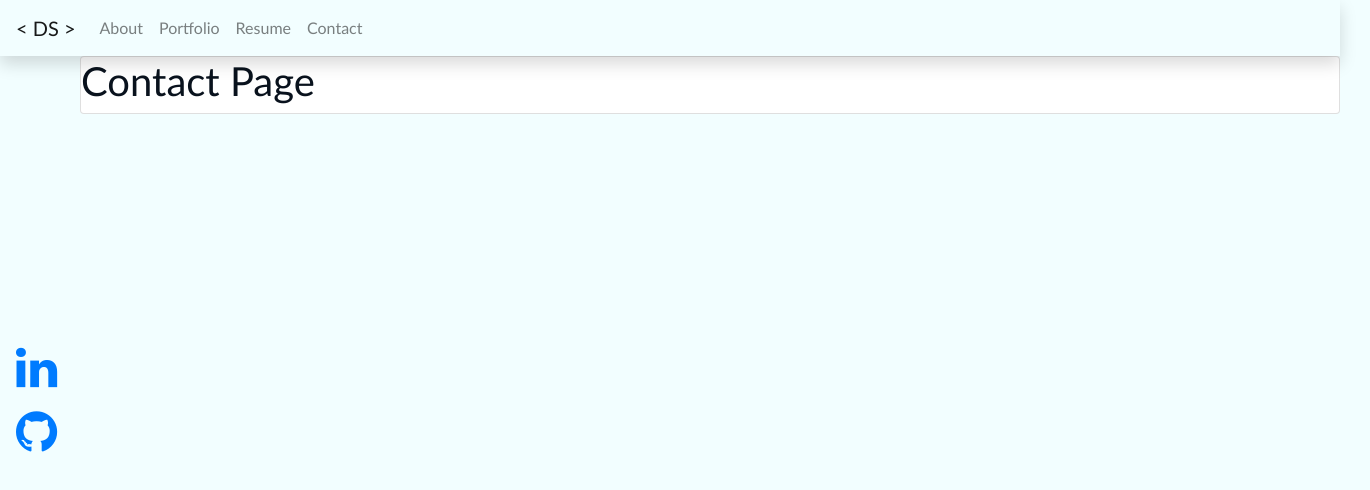
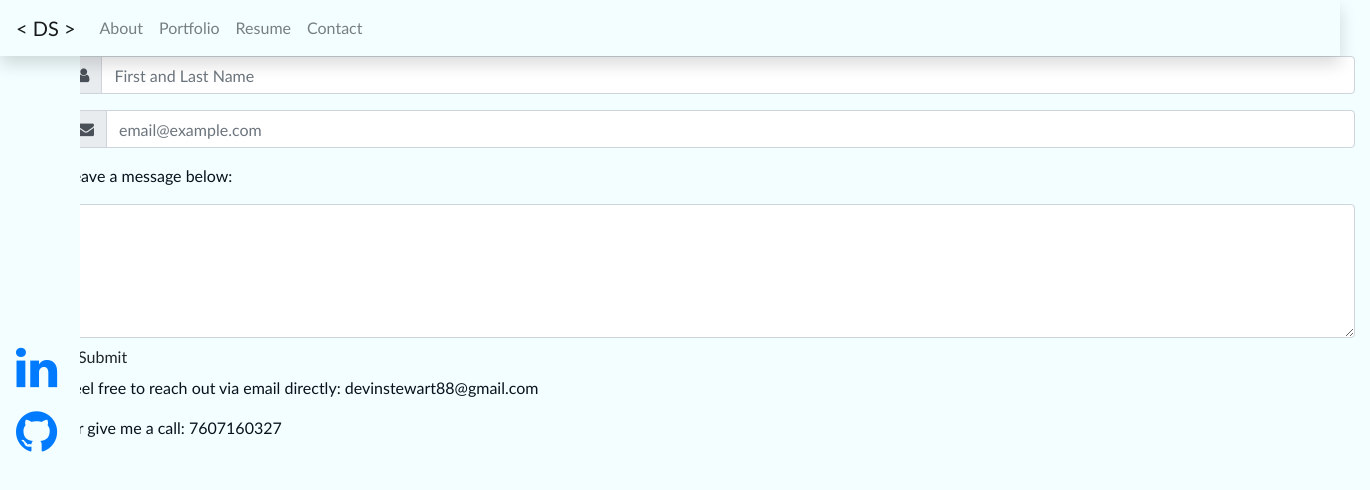
Before and after one commit to Bigshmow/Portfolio, a React app: page /Portfolio/contact in a window 1280 px wide. Shown: the top 490 px of the page, 1370 px wide, since content can reach past the window. Built offline with nearby package versions, Linux system fonts and the light colour scheme.

Commit message:
contact card added, just outline for now

```diff
--- /dev/null
+++ b/src/components/Contactcard.js
@@ -0,0 +1,28 @@
+import React, { Fragment } from 'react';
+import { Card, Container, Row, Col } from 'reactstrap';
+import s from '../styles/app.style';
+import '../styles.css';
+
+export const Contactcard = props => (
+    <Fragment>
+            <Row className='d-flex justify-content-center align-items-center'>
+                <Col xs='12' sm='12' className=''>
+                    <div className="input-group mb-3">
+                        <div className="input-group-prepend"><span className="input-group-text"><i
+                                    className="fa fa-user"></i></span></div>
+                        <input type="text" className="form-control" placeholder="First and Last Name"></input>
+                    </div>
+                    <div className="input-group mb-3">
+                        <div className="input-group-prepend"><span className="input-group-text"><i
+                                    className="fa fa-envelope"></i></span></div>
+                        <input type="text" className="form-control" placeholder="email@example.com"></input>
+                    </div>
+                    <p>Leave a message below:</p>
+                    <textarea className="form-control" id="bigText" rows="5"></textarea>
+                    <button type="submit" className="btn submit">Submit</button>
+                    <p>Feel free to reach out via email directly: devinstewart88@gmail.com</p>
+                    <p>Or give me a call: 7607160327</p>
+                </Col>
+            </Row>
+    </Fragment>
+);
--- a/src/pages/Contact.js
+++ b/src/pages/Contact.js
@@ -1,12 +1,13 @@
 import React, { Fragment } from 'react';
-import { Card } from 'reactstrap';
+import { Card, Container, Row, Col } from 'reactstrap';
+import { Contactcard } from '../components/Contactcard';
 import s from '../styles/app.style';
 
 export const Contact = props => (
-  <div>
-    <Card>
-      <h1>Contact Page</h1>
-    </Card>
-  </div>
+  <Fragment>
+    <Contactcard>
+
+    </Contactcard>
+  </Fragment>
     )
 ;
--- a/src/pages/Dashboard.js
+++ b/src/pages/Dashboard.js
@@ -32,16 +32,16 @@ export const Dashboard = props => {
               <Portfolio />
             </Col>
         </Row>
-        {/* <Row>
+        {/* <Row className="main">
             <Col xs='12' md='12' className=''>
               <Resume />
             </Col>
-        </Row>
-        <Row>
+        </Row> */}
+        <Row className="main">
             <Col xs='12' md='12' className=''>
               <Contact />
             </Col>
-        </Row> */}
+        </Row>
       </Container>
     </div>
   );
```
